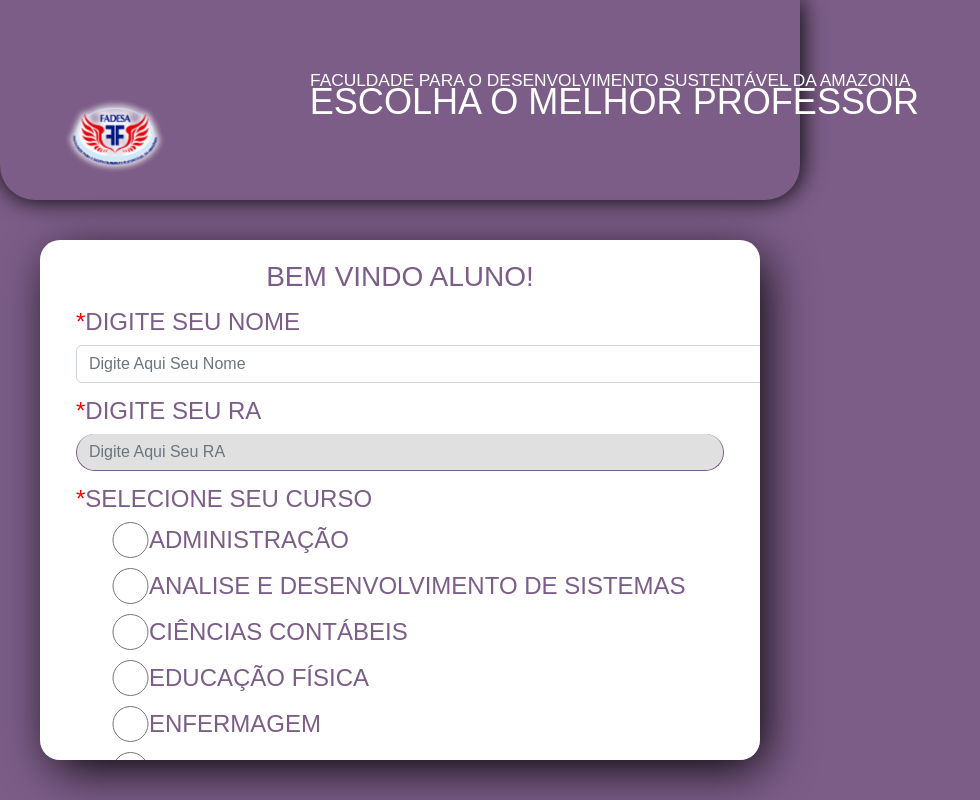
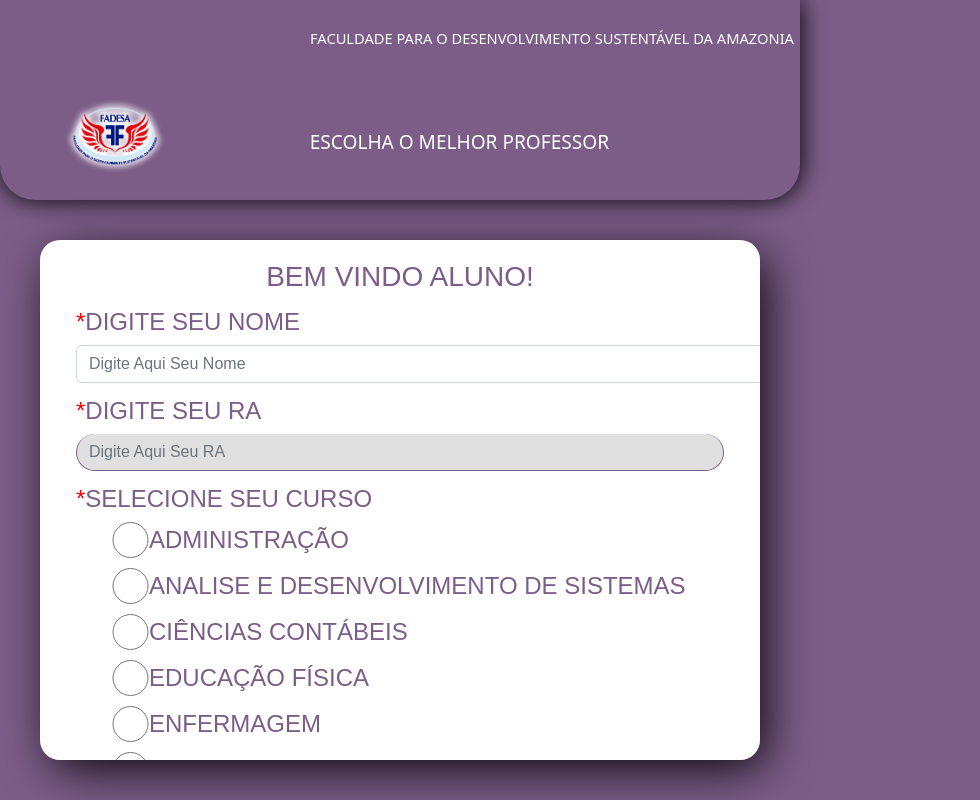
Before and after one commit to thirc20/votation-express, a website: page public/index.html in a window 1280 px wide. Shown: the whole page, without its empty margins (0-980 px from the left). Drawn offline with nearby package versions, Linux system fonts and the light colour scheme; a web font is replaced by a local one.

Commit message:
secondc commitss

```diff
--- a/public/CSS/votationMobile.css
+++ b/public/CSS/votationMobile.css
@@ -156,19 +156,17 @@
         margin-top: auto;
     }
     #title > h2{
-        font-size: 13pt;
+        font-size: 11pt;
         position: fixed;
         top: 0;
-        margin-top: 70px;
+        margin-top: 30px;
         margin-left: -140px;
-        font-family: 'Kenyan Coffee', sans-serif;
     }
     #title > h1{
-        font-size: 36.1px;
+        font-size: 19.1px;
         position: fixed;
-        margin-top: -120px;
+        margin-top: -69px;
         margin-left: -140.3px;
-        font-family: 'Kenyan Coffee', sans-serif;
     }
 
     main{
```
